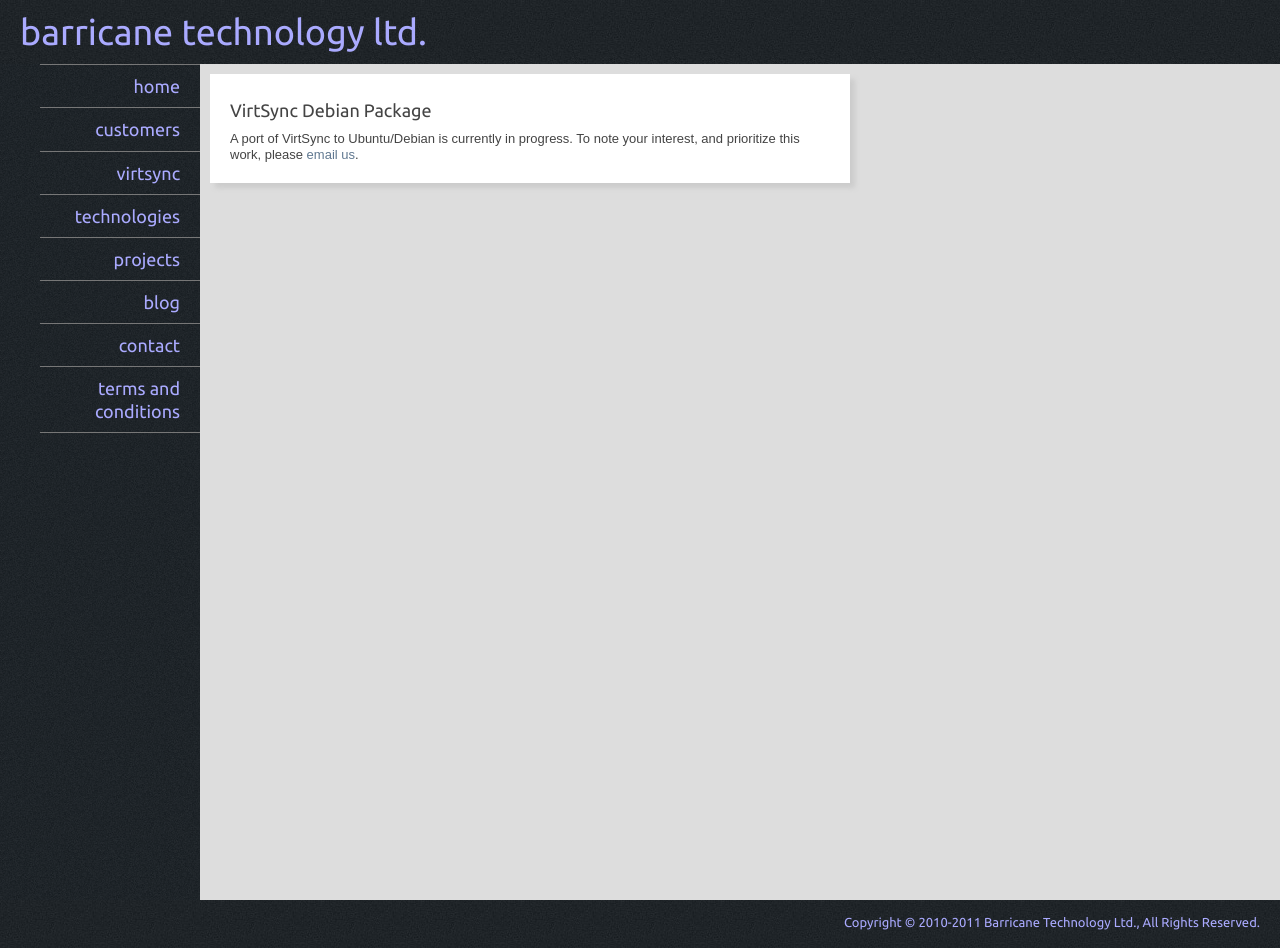
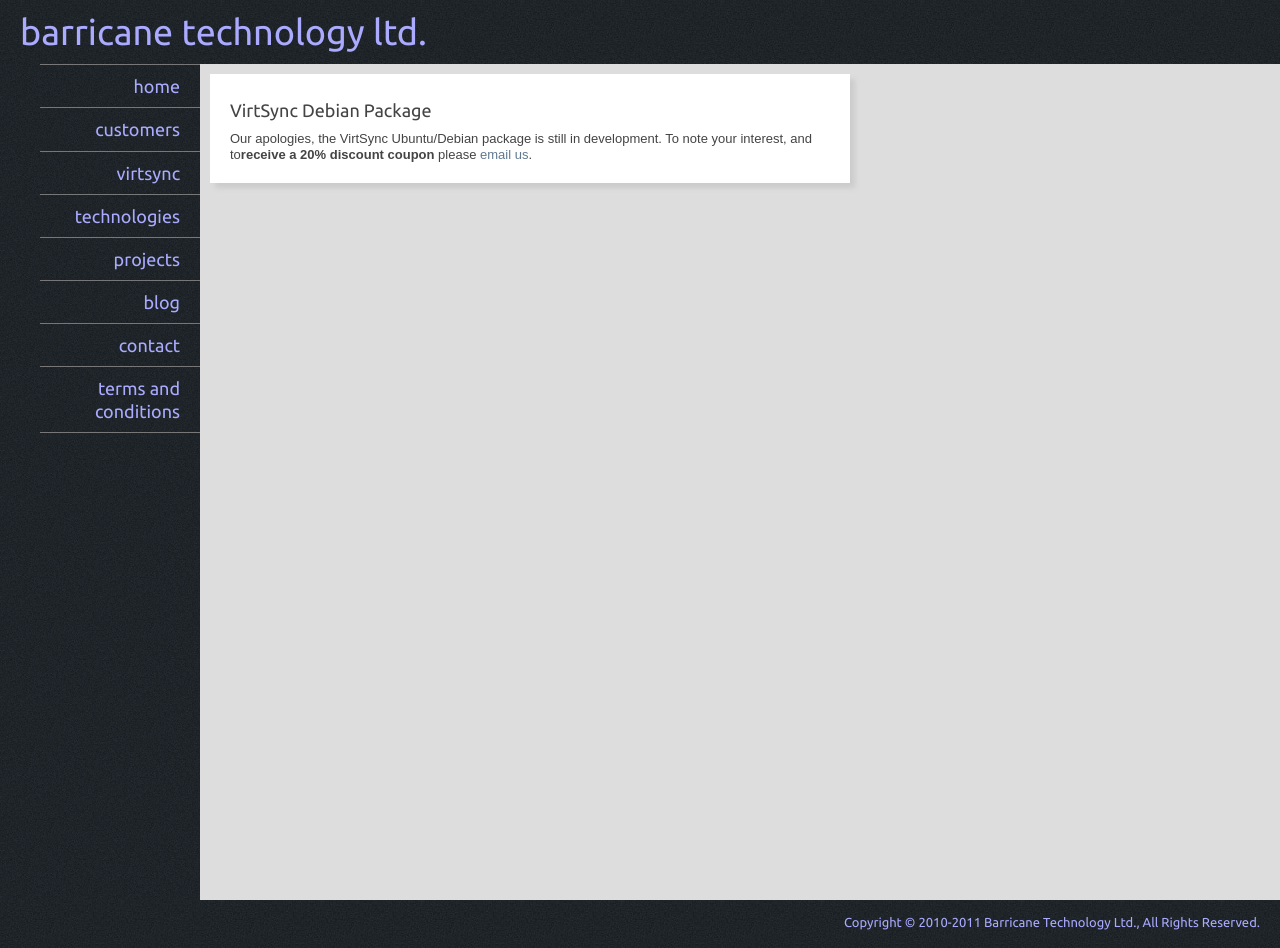
Before and after one commit to chrisdew/chrisdew.github.com, a Jekyll site: the page built from virtsync-deb.html, in a window 1280 px wide. Built offline with Jekyll 4.4.1, drawn with Linux system fonts in a browser that asks for light colours; nearby versions of some CDN libraries; Markdown is read by kramdown in place of the engine named in the settings.

Commit message:
virtsync

```diff
--- a/virtsync-deb.html
+++ b/virtsync-deb.html
@@ -7,7 +7,6 @@
   <header>
     <h1>VirtSync Debian Package</h1>
   </header>
-  <p>
-    A port of VirtSync to Ubuntu/Debian is currently in progress.  To note your interest, and prioritize this work, please <a href="mailto:virtsync-deb@barricane.com">email us</a>.
+  <p>Our apologies, the VirtSync Ubuntu/Debian package is still in development.  To note your interest, and to<strong>receive a 20% discount coupon</strong> please <a href="mailto:virtsync-deb@barricane.com">email us</a>.
   </p>
 </article>
```
